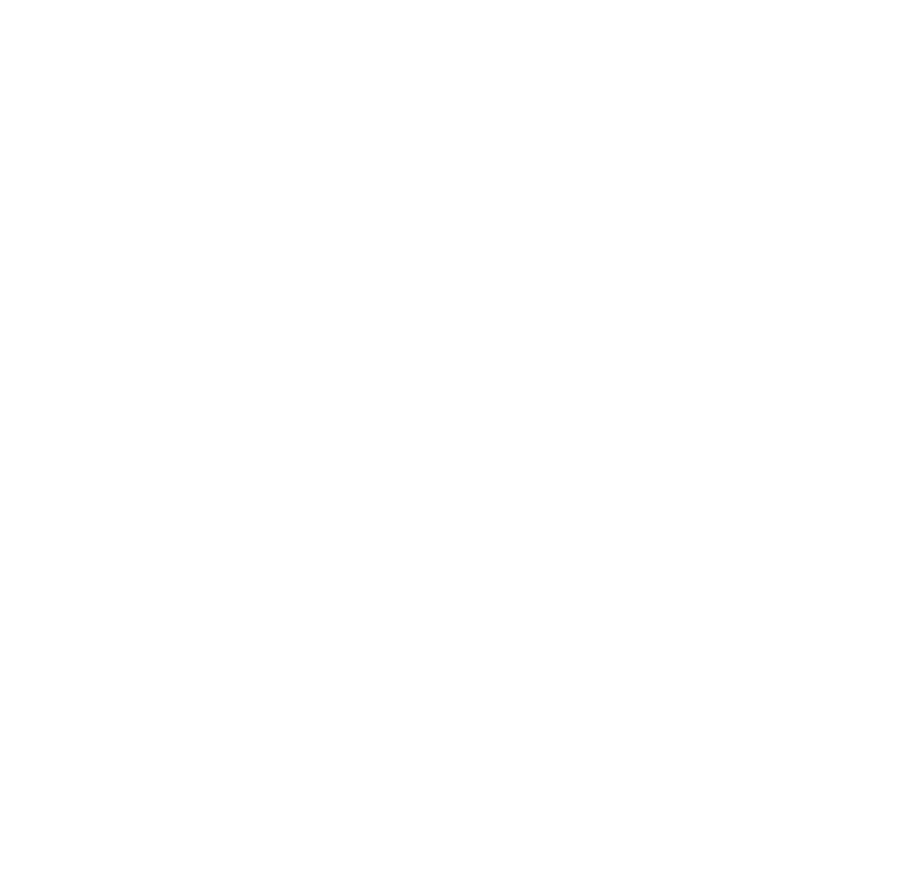
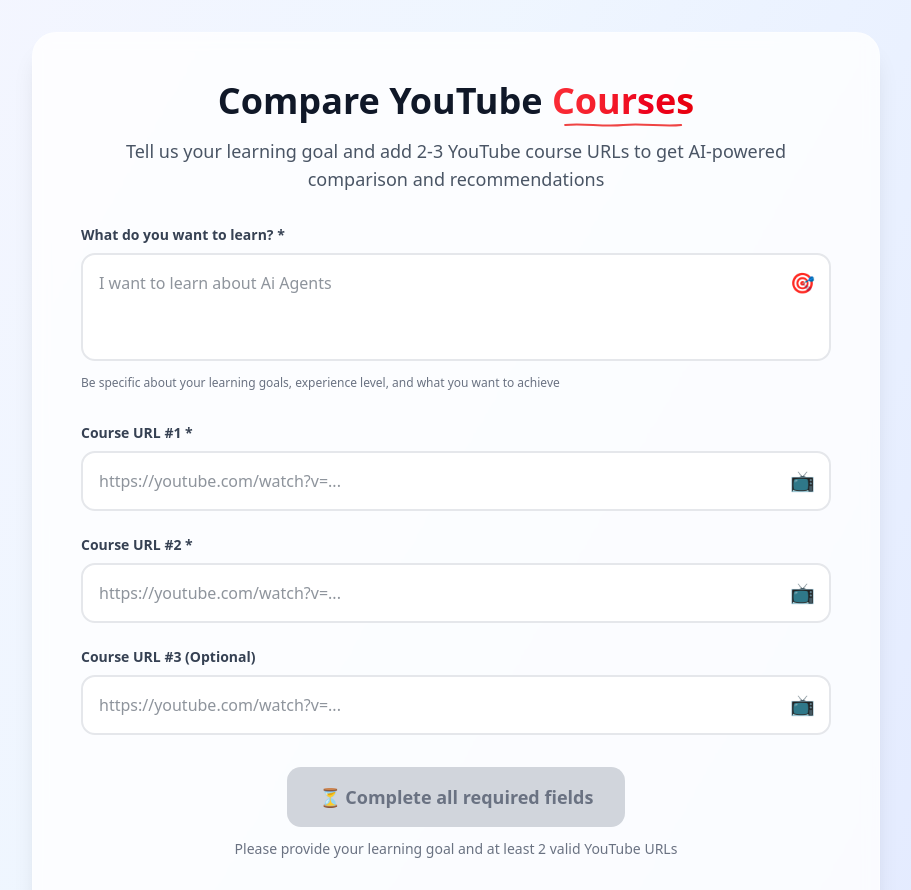
Before and after one commit to kashyapprajapat/YTGuide_Frontend, a Next.js app: page / in a window 1280 px wide. Shown: the part 1020-1910 px from the top of the page, without its empty margins (184-1095 px from the left). Before the commit the page ends 800 px from the top, so only its background shows below. Built offline with nearby package versions, Linux system fonts and the light colour scheme.

Commit message:
Feat:implement youtube vidoe url and goal rleated compoent and also add the images of  the process related and fix that other things for that related to the ui.

```diff
--- a/src/app/layout.js
+++ b/src/app/layout.js
@@ -12,8 +12,8 @@
 });
 
 export const metadata = {
-  title: "Create Next App",
-  description: "Generated by create next app",
+  title: "🎓 YTGuide",
+  description: "Helping self-learners make smarter YouTube choices",
 };
 
 export default function RootLayout({ children }) {
--- a/src/app/page.js
+++ b/src/app/page.js
@@ -1,5 +1,6 @@
 import Header from "@/components/Header";
 import InfoComponent from "@/components/InfoComponent";
+import YouTubeUrlComponent from "@/components/YouTubeUrlComponent";
 
 export default function Home() {
   return (
@@ -7,8 +8,24 @@
       <div className="min-h-screen grid grid-rows-[auto_1fr_auto] gap-4 md:gap-8 px-4 md:px-6 lg:px-8">
         <Header />
 
-        <main className="flex items-center justify-center py-8 md:py-12">
-          <InfoComponent />
+        <main className="py-12 md:py-16 space-y-16 md:space-y-20">
+          <div className="flex items-center justify-center">
+            <InfoComponent />
+          </div>
+
+          <div className="flex items-center justify-center px-4">
+            <div className="w-full max-w-5xl">
+              <img
+                src="https://res.cloudinary.com/dpf5bkafv/image/upload/v1753274907/ytguide_dzomxo.png"
+                alt="YTGuide Platform Preview"
+                className="w-full max-w-md h-auto mx-auto rounded-2xl shadow-2xl border border-white/30"
+              />
+            </div>
+          </div>
+
+          <div className="flex items-center justify-center">
+            <YouTubeUrlComponent />
+          </div>
         </main>
 
         <footer className="text-center text-gray-500 text-sm py-4 md:py-6 border-t border-white/20 bg-white/30 backdrop-blur-sm rounded-t-2xl">
--- /dev/null
+++ b/src/components/YouTubeUrlComponent.jsx
@@ -0,0 +1,207 @@
+'use client'
+import React, { useState, useEffect } from 'react';
+
+const YouTubeUrlComponent = () => {
+  const [goal, setGoal] = useState('');
+  const [urls, setUrls] = useState({
+    url1: '',
+    url2: '',
+    url3: ''
+  });
+  const [isButtonEnabled, setIsButtonEnabled] = useState(false);
+
+  // Function to validate YouTube URL
+  const isValidYouTubeUrl = (url) => {
+    const youtubeRegex = /^(https?:\/\/)?(www\.)?(youtube\.com|youtu\.be)\/.+/;
+    return youtubeRegex.test(url);
+  };
+
+  // Check if button should be enabled
+  useEffect(() => {
+    const validUrls = Object.values(urls).filter(url => url.trim() !== '' && isValidYouTubeUrl(url.trim()));
+    const hasGoal = goal.trim() !== '';
+    setIsButtonEnabled(validUrls.length >= 2 && hasGoal);
+  }, [urls, goal]);
+
+  // Handle input change
+  const handleInputChange = (field, value) => {
+    setUrls(prev => ({
+      ...prev,
+      [field]: value
+    }));
+  };
+
+  // Handle goal change
+  const handleGoalChange = (value) => {
+    setGoal(value);
+  };
+
+  // Handle button click
+  const handleAnalyze = () => {
+    const validUrls = Object.values(urls).filter(url => url.trim() !== '' && isValidYouTubeUrl(url.trim()));
+    console.log('Learning Goal:', goal);
+    console.log('YouTube URLs for analysis:', validUrls);
+  };
+
+  return (
+    <div className="w-full max-w-4xl mx-auto p-6">
+      <div className="bg-white/80 backdrop-blur-sm rounded-3xl p-8 md:p-12 shadow-xl border border-white/30">
+        {/* Header */}
+        <div className="text-center mb-8">
+          <h2 className="text-3xl md:text-4xl font-bold text-gray-900 mb-4">
+            Compare YouTube{' '}
+            <span className="relative">
+              <span className="bg-gradient-to-r from-red-500 to-red-600 text-transparent bg-clip-text">
+                Courses
+              </span>
+              <svg
+                className="absolute -bottom-1 left-0 w-full h-2"
+                viewBox="0 0 120 8"
+                fill="none"
+                xmlns="http://www.w3.org/2000/svg"
+              >
+                <path
+                  d="M2 4C20 2 40 6 60 4C80 2 100 6 118 4"
+                  stroke="#ef4444"
+                  strokeWidth="2"
+                  strokeLinecap="round"
+                />
+              </svg>
+            </span>
+          </h2>
+          <p className="text-lg text-gray-600">
+            Tell us your learning goal and add 2-3 YouTube course URLs to get AI-powered comparison and recommendations
+          </p>
+        </div>
+
+        {/* Learning Goal Input */}
+        <div className="mb-8">
+          <label className="block text-sm font-semibold text-gray-700 mb-2">
+            What do you want to learn? *
+          </label>
+          <div className="relative">
+            <textarea
+              value={goal}
+              onChange={(e) => handleGoalChange(e.target.value)}
+              placeholder="I want to learn about Ai Agents"
+              rows={3}
+              className="w-full px-4 py-4 pr-12 border-2 border-gray-200 rounded-xl focus:border-indigo-500 focus:outline-none transition-colors text-gray-800 bg-white/90 resize-none"
+            />
+            <div className="absolute right-4 top-4">
+              <span className="text-indigo-500 text-xl">🎯</span>
+            </div>
+          </div>
+          <p className="text-xs text-gray-500 mt-2">
+            Be specific about your learning goals, experience level, and what you want to achieve
+          </p>
+        </div>
+
+        {/* Input Fields */}
+        <div className="space-y-6 mb-8">
+          {/* First URL Input */}
+          <div className="relative">
+            <label className="block text-sm font-semibold text-gray-700 mb-2">
+              Course URL #1 *
+            </label>
+            <div className="relative">
+              <input
+                type="url"
+                value={urls.url1}
+                onChange={(e) => handleInputChange('url1', e.target.value)}
+                placeholder="https://youtube.com/watch?v=..."
+                className="w-full px-4 py-4 pr-12 border-2 border-gray-200 rounded-xl focus:border-purple-500 focus:outline-none transition-colors text-gray-800 bg-white/90"
+              />
+              <div className="absolute right-4 top-1/2 transform -translate-y-1/2">
+                <span className="text-red-500 text-xl">📺</span>
+              </div>
+              {urls.url1 && !isValidYouTubeUrl(urls.url1) && (
+                <p className="text-red-500 text-sm mt-1">Please enter a valid YouTube URL</p>
+              )}
+            </div>
+          </div>
+
+          {/* Second URL Input */}
+          <div className="relative">
+            <label className="block text-sm font-semibold text-gray-700 mb-2">
+              Course URL #2 *
+            </label>
+            <div className="relative">
+              <input
+                type="url"
+                value={urls.url2}
+                onChange={(e) => handleInputChange('url2', e.target.value)}
+                placeholder="https://youtube.com/watch?v=..."
+                className="w-full px-4 py-4 pr-12 border-2 border-gray-200 rounded-xl focus:border-blue-500 focus:outline-none transition-colors text-gray-800 bg-white/90"
+              />
+              <div className="absolute right-4 top-1/2 transform -translate-y-1/2">
+                <span className="text-blue-500 text-xl">📺</span>
+              </div>
+              {urls.url2 && !isValidYouTubeUrl(urls.url2) && (
+                <p className="text-red-500 text-sm mt-1">Please enter a valid YouTube URL</p>
+              )}
+            </div>
+          </div>
+
+          {/* Third URL Input */}
+          <div className="relative">
+            <label className="block text-sm font-semibold text-gray-700 mb-2">
+              Course URL #3 (Optional)
+            </label>
+            <div className="relative">
+              <input
+                type="url"
+                value={urls.url3}
+                onChange={(e) => handleInputChange('url3', e.target.value)}
+                placeholder="https://youtube.com/watch?v=..."
+                className="w-full px-4 py-4 pr-12 border-2 border-gray-200 rounded-xl focus:border-green-500 focus:outline-none transition-colors text-gray-800 bg-white/90"
+              />
+              <div className="absolute right-4 top-1/2 transform -translate-y-1/2">
+                <span className="text-green-500 text-xl">📺</span>
+              </div>
+              {urls.url3 && !isValidYouTubeUrl(urls.url3) && (
+                <p className="text-red-500 text-sm mt-1">Please enter a valid YouTube URL</p>
+              )}
+            </div>
+          </div>
+        </div>
+
+        {/* Submit Button */}
+        <div className="text-center">
+          <button
+            onClick={handleAnalyze}
+            disabled={!isButtonEnabled}
+            className={`px-8 py-4 rounded-xl font-semibold text-lg transition-all duration-300 transform ${
+              isButtonEnabled
+                ? 'bg-gradient-to-r from-purple-600 to-blue-600 hover:from-purple-700 hover:to-blue-700 text-white shadow-lg hover:shadow-xl hover:-translate-y-1 cursor-pointer'
+                : 'bg-gray-300 text-gray-500 cursor-not-allowed'
+            }`}
+          >
+            {isButtonEnabled ? '🔍 Analyze Courses' : '⏳ Complete all required fields'}
+          </button>
+          <p className="text-sm text-gray-500 mt-3">
+            {isButtonEnabled
+              ? 'Ready to find the perfect course for your learning goal!'
+              : 'Please provide your learning goal and at least 2 valid YouTube URLs'
+            }
+          </p>
+        </div>
+
+        {/* Info Section */}
+        <div className="mt-8 p-4 bg-blue-50/80 rounded-xl border border-blue-200/50">
+          <div className="flex items-start gap-3">
+            <span className="text-blue-500 text-xl mt-1">💡</span>
+            <div>
+              <h4 className="font-semibold text-blue-800 mb-1">How it works:</h4>
+              <p className="text-blue-700 text-sm">
+                Our AI analyzes your learning goal alongside course content, instructor quality, curriculum depth,
+                and student engagement to recommend the best YouTube course tailored to your specific needs.
+              </p>
+            </div>
+          </div>
+        </div>
+      </div>
+    </div>
+  );
+};
+
+export default YouTubeUrlComponent;
```
